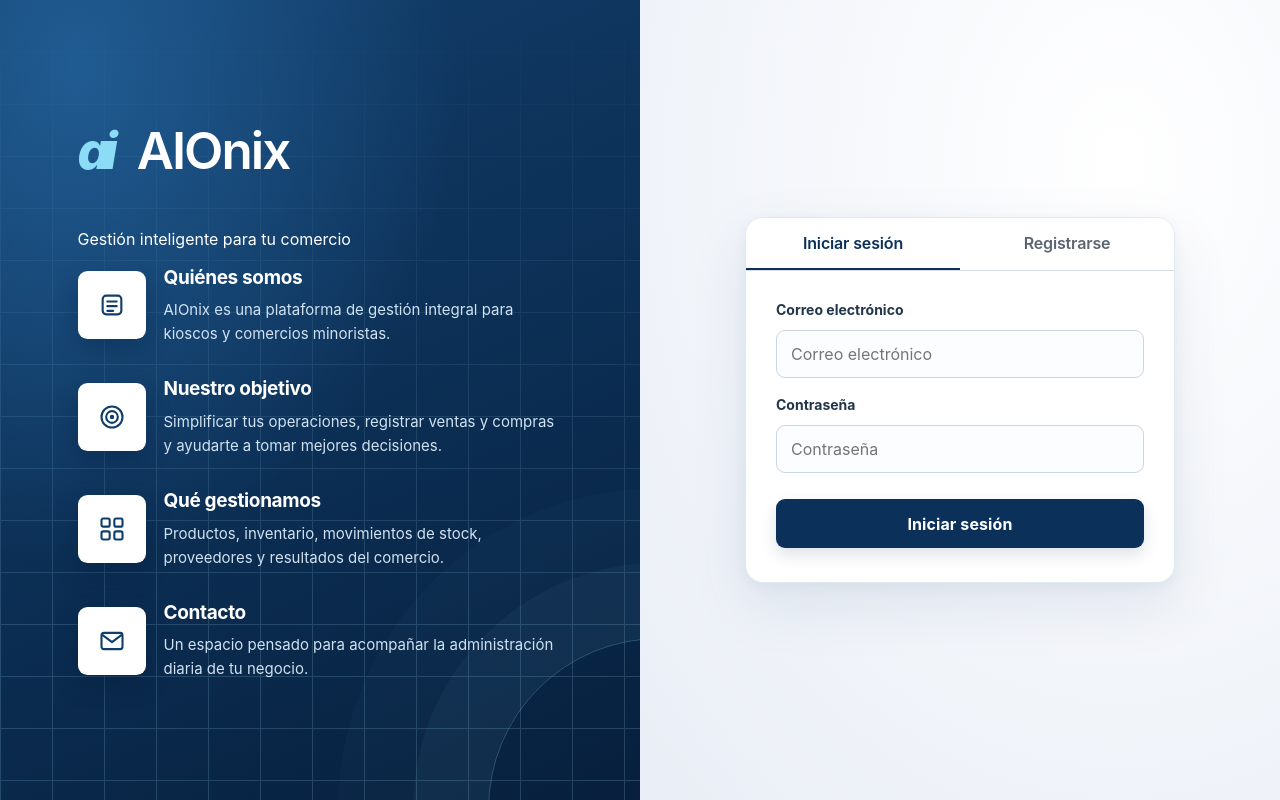
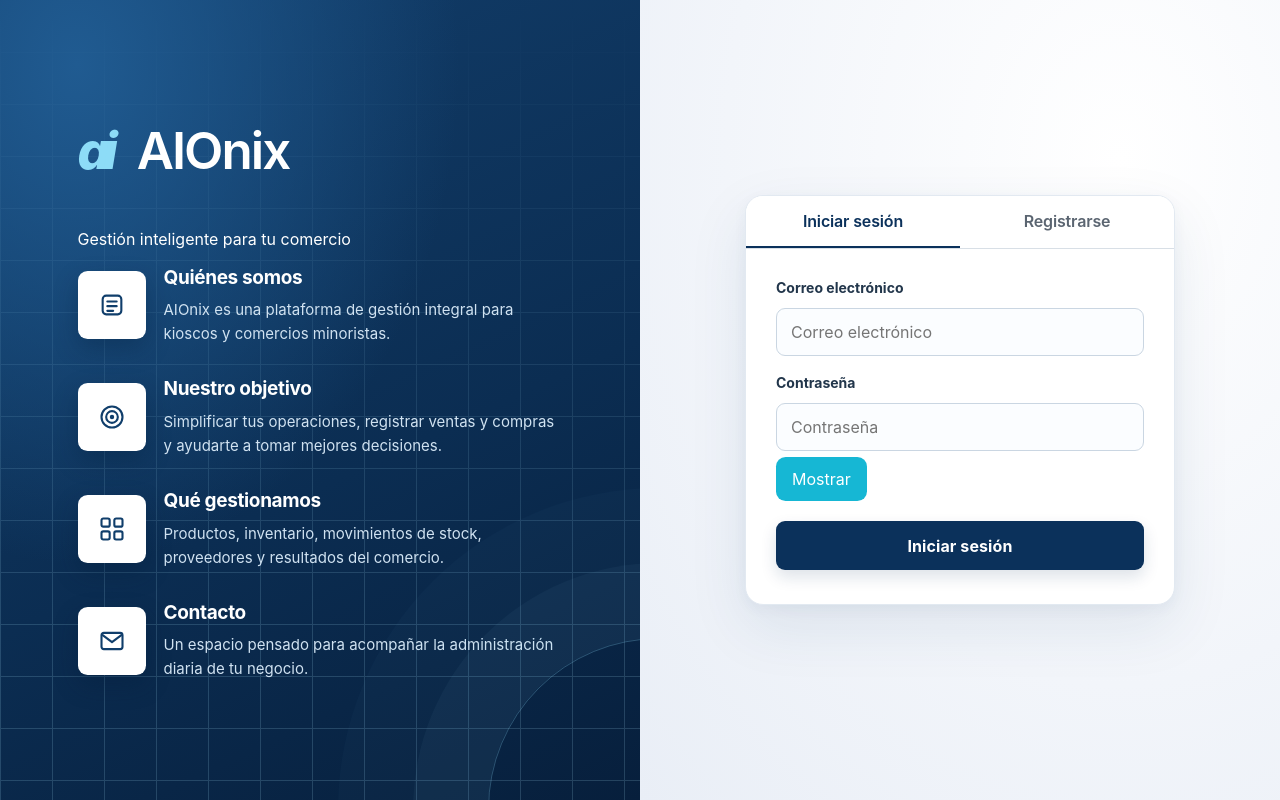
Before and after one commit to Tierrita/Gestion-Integral-de-Comercio, a React (Vite) app in the folder Frontend/: page /login in a window 1280 px wide. Built offline with nearby package versions, Linux system fonts and the light colour scheme.

Commit message:
feat(login): permitir mostrar y ocultar contraseña sin alterar autenticación

```diff
--- a/Frontend/src/components/auth/LoginForm.jsx
+++ b/Frontend/src/components/auth/LoginForm.jsx
@@ -4,6 +4,7 @@ import { api } from '../../shared/api/client.js'
 export default function LoginForm({ notice, onLogin }) {
   const [submitting, setSubmitting] = useState(false)
   const [error, setError] = useState('')
+  const [showPassword, setShowPassword] = useState(false)
 
   async function handleSubmit(event) {
     event.preventDefault()
@@ -42,7 +43,12 @@ export default function LoginForm({ notice, onLogin }) {
     <label htmlFor="aionix-email">Correo electrónico</label>
     <input id="aionix-email" name="email" type="email" placeholder="Correo electrónico" autoComplete="username" required />
     <label htmlFor="aionix-password">Contraseña</label>
-    <input id="aionix-password" name="password" type="password" placeholder="Contraseña" autoComplete="current-password" required />
+    <div className="aionix-password-field">
+      <input id="aionix-password" name="password" type={showPassword ? 'text' : 'password'} placeholder="Contraseña" autoComplete="current-password" required />
+      <button type="button" className="aionix-password-toggle" aria-label={showPassword ? 'Ocultar contraseña' : 'Mostrar contraseña'} aria-pressed={showPassword} onClick={() => setShowPassword((value) => !value)}>
+        {showPassword ? 'Ocultar' : 'Mostrar'}
+      </button>
+    </div>
     <button type="submit" className="aionix-primary-button" disabled={submitting}>
       {submitting ? 'Ingresando…' : 'Iniciar sesión'}
     </button>
```
